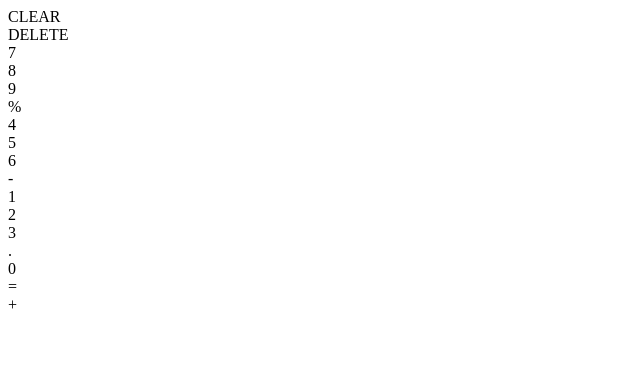
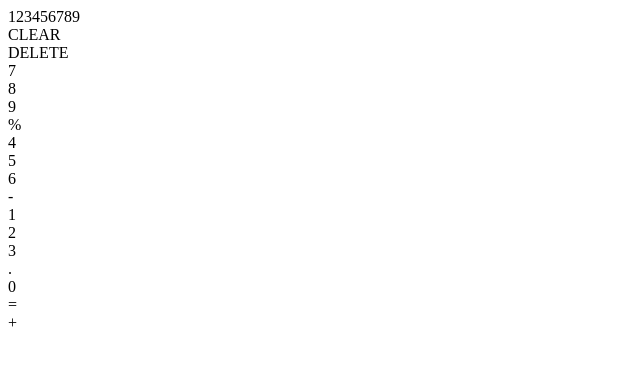
Before and after one commit to dreambrace/calculator, a plain HTML site: page index.html in a window 1280 px wide. Shown: the whole page, without its empty margins (0-640 px from the left). Drawn offline with Linux system fonts and the light colour scheme.

Commit message:
Add placeholder numbers to the display

```diff
--- a/index.html
+++ b/index.html
@@ -10,7 +10,7 @@
 <body>
   <div id="calculator">
 
-    <div id="display">
+    <div id="display">123456789
     </div>
 
     <div id="buttonGrid">
```
